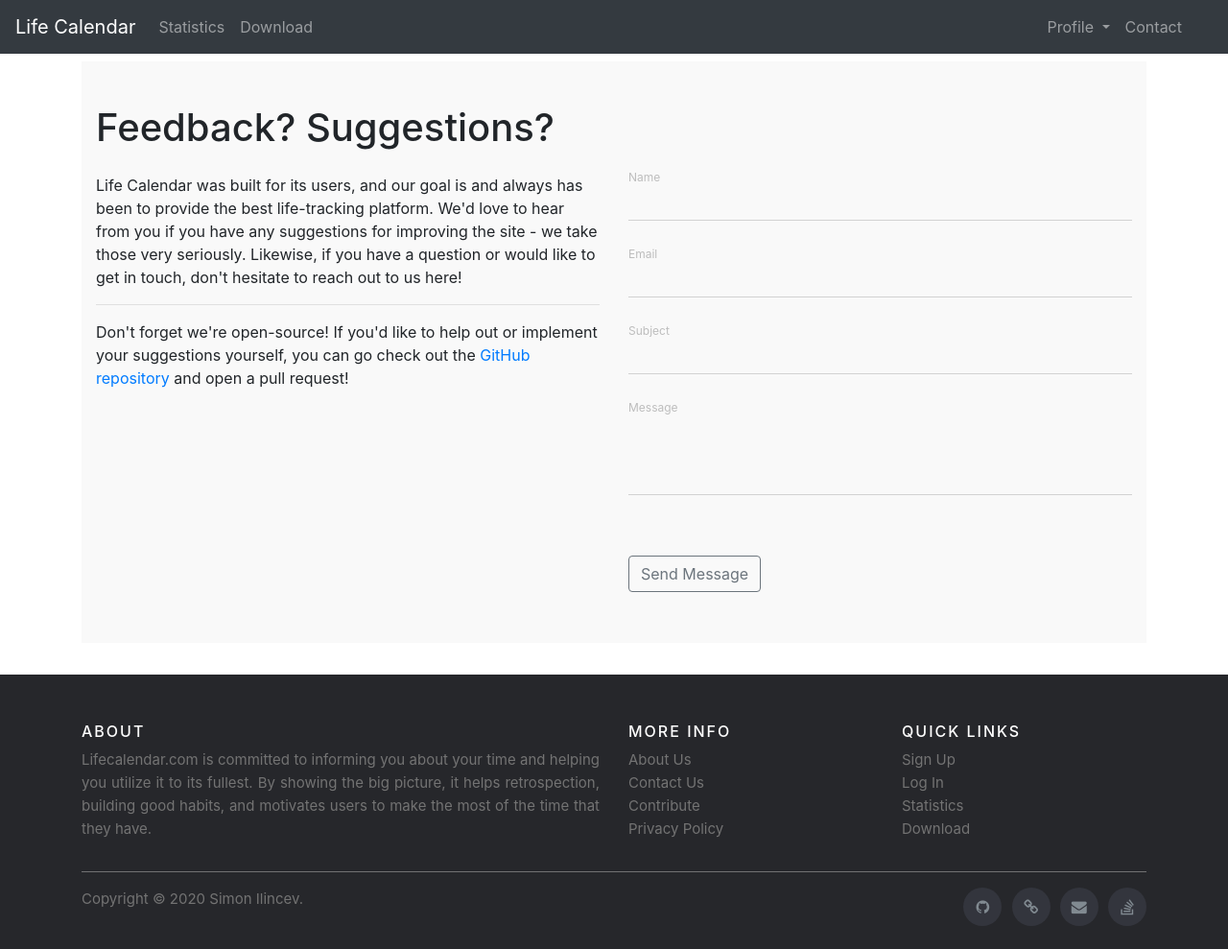
After one commit to Destaq/life-calendar, a Python web app: template templates/jinja/contact.jinja in a window 1280 px wide. The commit adds this page. Shown: the whole page at 96% size. Run offline with Jinja, Linux system fonts and the light colour scheme; the template is opened without the code that fills it, so the values that code supplies are empty; some libraries are stand-ins or nearby versions.

Commit message:
add contact page

```diff
--- a/static/js/checkEmail.js
+++ b/static/js/checkEmail.js
@@ -1,3 +1,7 @@
+import { nothing } from "/static/js/sendEmail.js"
+
+nothing()
+
 const submit_button = document.querySelector("#submit")
 const email = document.querySelector("#email")
 
--- /dev/null
+++ b/static/js/sendEmail.js
@@ -0,0 +1,3 @@
+export function nothing() {
+    console.log("Nothing!")
+}
--- /dev/null
+++ b/static/styles/contact.css
@@ -0,0 +1,533 @@
+@import url("https://fonts.googleapis.com/css?family=Rubik:500,700|Roboto:400,600");
+.section-padding {
+    padding: 45px 0;
+}
+.section-dark {
+    background-color: #f9f9f9;
+    z-index: -2;
+}
+.form-control,
+.form-group .form-control {
+    border: 0;
+    background-image: -webkit-gradient(linear, left top, left bottom, from(#009688), to(#009688)), -webkit-gradient(linear, left top, left bottom, from(#D2D2D2), to(#D2D2D2));
+    background-image: -webkit-linear-gradient(#009688, #009688), -webkit-linear-gradient(#D2D2D2, #D2D2D2);
+    background-image: -o-linear-gradient(#009688, #009688), -o-linear-gradient(#D2D2D2, #D2D2D2);
+    background-image: linear-gradient(#009688, #009688), linear-gradient(#D2D2D2, #D2D2D2);
+    -webkit-background-size: 0 2px, 100% 1px;
+    background-size: 0 2px, 100% 1px;
+    background-repeat: no-repeat;
+    background-position: center bottom, center -webkit-calc(100% - 1px);
+    background-position: center bottom, center calc(100% - 1px);
+    background-color: rgba(0, 0, 0, 0);
+    -webkit-transition: background 0s ease-out;
+    -o-transition: background 0s ease-out;
+    transition: background 0s ease-out;
+    float: none;
+    -webkit-box-shadow: none;
+    box-shadow: none;
+    border-radius: 0
+}
+
+.form-control::-moz-placeholder,
+.form-group .form-control::-moz-placeholder {
+    color: #BDBDBD;
+    font-weight: 400
+}
+
+.form-control:-ms-input-placeholder,
+.form-group .form-control:-ms-input-placeholder {
+    color: #BDBDBD;
+    font-weight: 400
+}
+
+.form-control::-webkit-input-placeholder,
+.form-group .form-control::-webkit-input-placeholder {
+    color: #BDBDBD;
+    font-weight: 400
+}
+
+.form-control[disabled],
+.form-control[readonly],
+.form-group .form-control[disabled],
+.form-group .form-control[readonly],
+fieldset[disabled] .form-control,
+fieldset[disabled] .form-group .form-control {
+    background-color: rgba(0, 0, 0, 0)
+}
+
+.form-control[disabled],
+.form-group .form-control[disabled],
+fieldset[disabled] .form-control,
+fieldset[disabled] .form-group .form-control {
+    background-image: none;
+    border-bottom: 1px dotted #D2D2D2
+}
+
+.form-group {
+    position: relative
+}
+
+.form-group.label-floating label.control-label,
+.form-group.label-placeholder label.control-label,
+.form-group.label-static label.control-label {
+    position: absolute;
+    pointer-events: none;
+    -webkit-transition: .3s ease all;
+    -o-transition: .3s ease all;
+    transition: .3s ease all
+}
+
+.form-group.label-floating label.control-label {
+    will-change: left, top, contents
+}
+
+.form-group.label-placeholder:not(.is-empty) label.control-label {
+    display: none
+}
+
+.form-group .help-block {
+    position: absolute;
+    display: none
+}
+
+.form-group.is-focused .form-control {
+    outline: 0;
+    background-image: -webkit-gradient(linear, left top, left bottom, from(#009688), to(#009688)), -webkit-gradient(linear, left top, left bottom, from(#D2D2D2), to(#D2D2D2));
+    background-image: -webkit-linear-gradient(#009688, #009688), -webkit-linear-gradient(#D2D2D2, #D2D2D2);
+    background-image: -o-linear-gradient(#009688, #009688), -o-linear-gradient(#D2D2D2, #D2D2D2);
+    background-image: linear-gradient(#009688, #009688), linear-gradient(#D2D2D2, #D2D2D2);
+    -webkit-background-size: 100% 2px, 100% 1px;
+    background-size: 100% 2px, 100% 1px;
+    -webkit-box-shadow: none;
+    box-shadow: none;
+    -webkit-transition-duration: .3s;
+    -o-transition-duration: .3s;
+    transition-duration: .3s
+}
+
+.form-group.is-focused .form-control .material-input:after {
+    background-color: #009688
+}
+
+.form-group.is-focused label,
+.form-group.is-focused label.control-label {
+    color: #009688
+}
+
+.form-group.is-focused.label-placeholder label,
+.form-group.is-focused.label-placeholder label.control-label {
+    color: #BDBDBD
+}
+
+.form-group.is-focused .help-block {
+    display: block
+}
+
+.form-group.has-warning .form-control {
+    -webkit-box-shadow: none;
+    box-shadow: none
+}
+
+.form-group.has-warning.is-focused .form-control {
+    background-image: -webkit-gradient(linear, left top, left bottom, from(#ff5722), to(#ff5722)), -webkit-gradient(linear, left top, left bottom, from(#D2D2D2), to(#D2D2D2));
+    background-image: -webkit-linear-gradient(#ff5722, #ff5722), -webkit-linear-gradient(#D2D2D2, #D2D2D2);
+    background-image: -o-linear-gradient(#ff5722, #ff5722), -o-linear-gradient(#D2D2D2, #D2D2D2);
+    background-image: linear-gradient(#ff5722, #ff5722), linear-gradient(#D2D2D2, #D2D2D2)
+}
+
+.form-group.has-warning .help-block,
+.form-group.has-warning label.control-label {
+    color: #ff5722
+}
+
+.form-group.has-error .form-control {
+    -webkit-box-shadow: none;
+    box-shadow: none
+}
+
+.form-group.has-error .help-block,
+.form-group.has-error label.control-label {
+    color: #f44336
+}
+
+.form-group.has-success .form-control {
+    -webkit-box-shadow: none;
+    box-shadow: none
+}
+
+.form-group.has-success.is-focused .form-control {
+    background-image: -webkit-gradient(linear, left top, left bottom, from(#4caf50), to(#4caf50)), -webkit-gradient(linear, left top, left bottom, from(#D2D2D2), to(#D2D2D2));
+    background-image: -webkit-linear-gradient(#4caf50, #4caf50), -webkit-linear-gradient(#D2D2D2, #D2D2D2);
+    background-image: -o-linear-gradient(#4caf50, #4caf50), -o-linear-gradient(#D2D2D2, #D2D2D2);
+    background-image: linear-gradient(#4caf50, #4caf50), linear-gradient(#D2D2D2, #D2D2D2)
+}
+
+.form-group.has-success .help-block,
+.form-group.has-success label.control-label {
+    color: #4caf50
+}
+
+.form-group.has-info .form-control {
+    -webkit-box-shadow: none;
+    box-shadow: none
+}
+
+.form-group.has-info.is-focused .form-control {
+    background-image: -webkit-gradient(linear, left top, left bottom, from(#03a9f4), to(#03a9f4)), -webkit-gradient(linear, left top, left bottom, from(#D2D2D2), to(#D2D2D2));
+    background-image: -webkit-linear-gradient(#03a9f4, #03a9f4), -webkit-linear-gradient(#D2D2D2, #D2D2D2);
+    background-image: -o-linear-gradient(#03a9f4, #03a9f4), -o-linear-gradient(#D2D2D2, #D2D2D2);
+    background-image: linear-gradient(#03a9f4, #03a9f4), linear-gradient(#D2D2D2, #D2D2D2)
+}
+
+.form-group.has-info .help-block,
+.form-group.has-info label.control-label {
+    color: #03a9f4
+}
+
+.form-group textarea {
+    resize: none
+}
+
+.form-group textarea~.form-control-highlight {
+    margin-top: -11px
+}
+
+.form-group select {
+    -webkit-appearance: none;
+    -moz-appearance: none;
+    appearance: none
+}
+
+.form-group select~.material-input:after {
+    display: none
+}
+
+.form-control {
+    margin-bottom: 7px
+}
+
+.form-control::-moz-placeholder {
+    font-size: 16px;
+    line-height: 1.42857143;
+    color: #BDBDBD;
+    font-weight: 400
+}
+
+.form-control:-ms-input-placeholder {
+    font-size: 16px;
+    line-height: 1.42857143;
+    color: #BDBDBD;
+    font-weight: 400
+}
+
+.form-control::-webkit-input-placeholder {
+    font-size: 16px;
+    line-height: 1.42857143;
+    color: #BDBDBD;
+    font-weight: 400
+}
+.checkbox label,
+.radio label,
+label {
+    font-size: 16px;
+    line-height: 1.42857143;
+    color: #BDBDBD;
+    font-weight: 400
+}
+
+label.control-label {
+    font-size: 12px;
+    line-height: 1.07142857;
+    font-weight: 400;
+    margin: 16px 0 0 0
+}
+
+.help-block {
+    margin-top: 0;
+    font-size: 12px
+}
+
+.form-group {
+    padding-bottom: 7px;
+    margin: 28px 0 0 0
+}
+
+.form-group .form-control {
+    margin-bottom: 7px
+}
+
+.form-group .form-control::-moz-placeholder {
+    font-size: 16px;
+    line-height: 1.42857143;
+    color: #BDBDBD;
+    font-weight: 400
+}
+
+.form-group .form-control:-ms-input-placeholder {
+    font-size: 16px;
+    line-height: 1.42857143;
+    color: #BDBDBD;
+    font-weight: 400
+}
+
+.form-group .form-control::-webkit-input-placeholder {
+    font-size: 16px;
+    line-height: 1.42857143;
+    color: #BDBDBD;
+    font-weight: 400
+}
+
+.form-group .checkbox label,
+.form-group .radio label,
+.form-group label {
+    font-size: 16px;
+    line-height: 1.42857143;
+    color: #BDBDBD;
+    font-weight: 400
+}
+
+.form-group label.control-label {
+    font-size: 12px;
+    line-height: 1.07142857;
+    font-weight: 400;
+    margin: 16px 0 0 0
+}
+
+.form-group .help-block {
+    margin-top: 0;
+    font-size: 12px
+}
+
+.form-group.label-floating label.control-label,
+.form-group.label-placeholder label.control-label {
+    top: -7px;
+    font-size: 16px;
+    line-height: 1.42857143
+}
+
+.form-group.label-floating.is-focused label.control-label,
+.form-group.label-floating:not(.is-empty) label.control-label,
+.form-group.label-static label.control-label {
+    top: -30px;
+    left: 0;
+    font-size: 12px;
+    line-height: 1.07142857
+}
+
+.form-group.label-floating input.form-control:-webkit-autofill~label.control-label label.control-label {
+    top: -30px;
+    left: 0;
+    font-size: 12px;
+    line-height: 1.07142857
+}
+
+.form-group.form-group-sm {
+    padding-bottom: 3px;
+    margin: 21px 0 0 0
+}
+
+.form-group.form-group-sm .form-control {
+    margin-bottom: 3px
+}
+
+.form-group.form-group-sm .form-control::-moz-placeholder {
+    font-size: 11px;
+    line-height: 1.5;
+    color: #BDBDBD;
+    font-weight: 400
+}
+
+.form-group.form-group-sm .form-control:-ms-input-placeholder {
+    font-size: 11px;
+    line-height: 1.5;
+    color: #BDBDBD;
+    font-weight: 400
+}
+
+.form-group.form-group-sm .form-control::-webkit-input-placeholder {
+    font-size: 11px;
+    line-height: 1.5;
+    color: #BDBDBD;
+    font-weight: 400
+}
+
+.form-group.form-group-sm .checkbox label,
+.form-group.form-group-sm .radio label,
+.form-group.form-group-sm label {
+    font-size: 11px;
+    line-height: 1.5;
+    color: #BDBDBD;
+    font-weight: 400
+}
+
+.form-group.form-group-sm label.control-label {
+    font-size: 9px;
+    line-height: 1.125;
+    font-weight: 400;
+    margin: 16px 0 0 0
+}
+
+.form-group.form-group-sm .help-block {
+    margin-top: 0;
+    font-size: 9px
+}
+
+.form-group.form-group-sm.label-floating label.control-label,
+.form-group.form-group-sm.label-placeholder label.control-label {
+    top: -11px;
+    font-size: 11px;
+    line-height: 1.5
+}
+
+.form-group.form-group-sm.label-floating.is-focused label.control-label,
+.form-group.form-group-sm.label-floating:not(.is-empty) label.control-label,
+.form-group.form-group-sm.label-static label.control-label {
+    top: -25px;
+    left: 0;
+    font-size: 9px;
+    line-height: 1.125
+}
+
+.form-group.form-group-sm.label-floating input.form-control:-webkit-autofill~label.control-label label.control-label {
+    top: -25px;
+    left: 0;
+    font-size: 9px;
+    line-height: 1.125
+}
+
+.form-group.form-group-lg {
+    padding-bottom: 9px;
+    margin: 30px 0 0 0
+}
+
+.form-group.form-group-lg .form-control {
+    margin-bottom: 9px
+}
+
+.form-group.form-group-lg .form-control::-moz-placeholder {
+    font-size: 18px;
+    line-height: 1.3333333;
+    color: #BDBDBD;
+    font-weight: 400
+}
+
+.form-group.form-group-lg .form-control:-ms-input-placeholder {
+    font-size: 18px;
+    line-height: 1.3333333;
+    color: #BDBDBD;
+    font-weight: 400
+}
+
+.form-group.form-group-lg .form-control::-webkit-input-placeholder {
+    font-size: 18px;
+    line-height: 1.3333333;
+    color: #BDBDBD;
+    font-weight: 400
+}
+
+.form-group.form-group-lg .checkbox label,
+.form-group.form-group-lg .radio label,
+.form-group.form-group-lg label {
+    font-size: 18px;
+    line-height: 1.3333333;
+    color: #BDBDBD;
+    font-weight: 400
+}
+
+.form-group.form-group-lg label.control-label {
+    font-size: 14px;
+    line-height: .99999998;
+    font-weight: 400;
+    margin: 16px 0 0 0
+}
+
+.form-group.form-group-lg .help-block {
+    margin-top: 0;
+    font-size: 14px
+}
+
+.form-group.form-group-lg.label-floating label.control-label,
+.form-group.form-group-lg.label-placeholder label.control-label {
+    top: -5px;
+    font-size: 18px;
+    line-height: 1.3333333
+}
+
+.form-group.form-group-lg.label-floating.is-focused label.control-label,
+.form-group.form-group-lg.label-floating:not(.is-empty) label.control-label,
+.form-group.form-group-lg.label-static label.control-label {
+    top: -32px;
+    left: 0;
+    font-size: 14px;
+    line-height: .99999998
+}
+
+.form-group.form-group-lg.label-floating input.form-control:-webkit-autofill~label.control-label label.control-label {
+    top: -32px;
+    left: 0;
+    font-size: 14px;
+    line-height: .99999998
+}
+
+select.form-control {
+    border: 0;
+    -webkit-box-shadow: none;
+    box-shadow: none;
+    border-radius: 0
+}
+
+.form-group.is-focused select.form-control {
+    -webkit-box-shadow: none;
+    box-shadow: none;
+    border-color: #D2D2D2
+}
+
+.form-group.is-focused select.form-control[multiple],
+select.form-control[multiple] {
+    height: 85px
+}
+
+.input-group-btn .btn {
+    margin: 0 0 7px 0
+}
+
+.form-group.form-group-sm .input-group-btn .btn {
+    margin: 0 0 3px 0
+}
+
+.form-group.form-group-lg .input-group-btn .btn {
+    margin: 0 0 9px 0
+}
+
+.input-group .input-group-btn {
+    padding: 0 12px
+}
+
+.input-group .input-group-addon {
+    border: 0;
+    background: 0 0
+}
+
+.form-group input[type=file] {
+    opacity: 0;
+    position: absolute;
+    top: 0;
+    right: 0;
+    bottom: 0;
+    left: 0;
+    width: 100%;
+    height: 100%;
+    z-index: 100
+}
+.contact-widget-section .single-contact-widget {
+    background: #f9f9f9;
+    padding: 20px 25px;
+    box-shadow: 0 1px 4px rgba(0, 0, 0, 0.26);
+    height: 260px;
+    margin-top: 25px;
+    transition: all 0.3s ease-in-out
+}
+
+.contact-widget-section .single-contact-widget i {
+    font-size: 75px
+}
--- a/templates/base.html
+++ b/templates/base.html
@@ -49,24 +49,21 @@
                     <a class="nav-link" href="/download">Download</a>
                 </li>
             </ul>
-        </div>
-        <div class="navbar-collapse collapse w-100 order-3 dual-collapse2">
             <ul class="navbar-nav ml-auto">
                 <li class="nav-item dropdown">
-                    <!-- TODO: change to username as text -->
                     <a class="nav-link dropdown-toggle" href="#" id="navbarDropdown" role="button"
                         data-toggle="dropdown" aria-haspopup="true" aria-expanded="false">
                         Profile
                     </a>
                     <div class="dropdown-menu" aria-labelledby="navbarDropdown">
-                        <a class="dropdown-item" href="#">Profile</a>
+                        <a class="dropdown-item mr-4" href="#">Profile</a>
                         <a class="dropdown-item" href="#">Settings</a>
                         <div class="dropdown-divider"></div>
                         <a class="dropdown-item" href="#">Logout</a>
                     </div>
                 </li>
-                <li class="nav-item">
-                    <a class="nav-link" href="#">About</a>
+                <li class="nav-item mr-4">
+                    <a class="nav-link" href="/contact" id="modifyOnLogIn">Contact</a>
                 </li>
             </ul>
         </div>
@@ -83,8 +80,8 @@
             <div class="row">
                 <div class="col-sm-12 col-md-6">
                     <h6>About</h6>
-                    <p class="text-justify">Lifecalendar.com is committed to informing about their time and helping them
-                        utilize it to their fullest. By showing the big picture, it helps retrospection, building good
+                    <p class="text-justify">Lifecalendar.com is committed to informing you about your time and helping you
+                        utilize it to its fullest. By showing the big picture, it helps retrospection, building good
                         habits, and motivates users to
                         make the most of the time that they have.
                 </div>
@@ -134,5 +131,4 @@
         </div>
     </footer>
 </body>
-
 </html>
--- /dev/null
+++ b/templates/jinja/contact.jinja
@@ -0,0 +1,59 @@
+{% extends "base.html" %}
+{% block content %}
+<link rel="stylesheet" href="/static/styles/contact.css">
+    <section class="Material-contact-section section-padding section-dark">
+      <div class="container">
+          <div class="row">
+              <!-- Section Title -->
+              <div class="col-md-12 wow animated fadeInLeft" data-wow-delay=".2s">
+                  <h1 class="section-title">Feedback? Suggestions?</h1>
+              </div>
+          </div>
+          <div class="row">
+              <!-- Section Title -->
+              <div class="col-md-6 mt-3">
+                <p>Life Calendar was built for its users, and our goal is and always has been to provide the best life-tracking platform. We'd love to hear from you if you have any suggestions for improving the site - we take those very seriously. Likewise, if you have a question or would like to get in touch, don't hesitate to reach out to us here!</p>
+                <hr>
+                <p>Don't forget we're open-source! If you'd like to help out or implement your suggestions yourself, you can go check out the <a href="https://github.com/Destaq/life-calendar">GitHub repository</a> and open a pull request!</p>
+              </div>
+              <!-- contact form -->
+              <div class="col-md-6">
+                  <form role="form" method="post" id="contactForm" name="contact-form">
+                      <!-- Name -->
+                      <div class="form-group label-floating">
+                        <label class="control-label" for="name">Name</label>
+                        <input class="form-control" id="name" type="text" name="name" required data-error="Please enter your name">
+                        <div class="help-block with-errors"></div>
+                      </div>
+                      <!-- email -->
+                      <div class="form-group label-floating">
+                        <label class="control-label" for="email">Email</label>
+                        <input class="form-control within-contact" id="email" type="email" name="email" required data-error="Please enter your Email">
+                        <div class="help-block with-errors"></div>
+                      </div>
+                      <!-- Subject -->
+                      <div class="form-group label-floating">
+                        <label class="control-label">Subject</label>
+                        <input class="form-control" id="msg_subject" type="text" name="subject" required data-error="Please enter your message subject">
+                        <div class="help-block with-errors"></div>
+                      </div>
+                      <!-- Message -->
+                      <div class="form-group label-floating">
+                          <label for="message" class="control-label">Message</label>
+                          <textarea class="form-control" rows="3" id="message" name="message" required data-error="Write your message"></textarea>
+                          <div class="help-block with-errors"></div>
+                      </div>
+                      <!-- Form Submit -->
+                      <div class="form-submit mt-5">
+                          <button class="btn btn-outline-secondary" type="submit" id="submit">Send Message</button>
+                          <div id="msgSubmit" class="h3 text-center hidden"></div>
+                          <div class="clearfix"></div>
+                      </div>
+                  </form>
+              </div>
+          </div>
+      </div>
+    </section>
+    <script type="module" src="/static/js/sendEmail.js"></script>
+    <script type="module" src="/static/js/checkEmail.js"></script>
+{% endblock content %}
--- a/templates/jinja/signup.jinja
+++ b/templates/jinja/signup.jinja
@@ -1,6 +1,6 @@
 {% extends "base.html" %}
 {% block content %}
-{#  Login/Signup Page - Jinja #}
+{#  Signup Page - Jinja #}
 <body>
     <center><h2>Sign Up</h2></center>
     <p>Welcome to Life Calendar, we're glad you're here! This website was born out of the necessity to have a highly-customizable, free, and cross-platform solution to viewing one's life at a glance. We believe in <em>showing</em>, not <em>telling</em>, to adopt a writing mantra - and so built this application to <em>show</em> users across the globe how they are using their time, what progress they've made in their life, and what they can strive to achieve.</p>
@@ -24,6 +24,6 @@
     <div class="form-group">
         {{ form.submit(class_="form-control", style="background-color: #cccccc") }}
     </div>
-    <script src="/static/js/checkEmail.js"></script>
+    <script type="module" src="/static/js/checkEmail.js"></script>
 </body>
 {% endblock content %}
--- /dev/null
+++ b/templates/jinja/thanks.jinja
@@ -0,0 +1,6 @@
+{% extends "base.html" %}
+{% block content %}
+<h1>Successfully sent email!</h1>
+<p>{{ request.args.get('name') }}, thanks for reaching out! We've received your emai and will try to respond within a few days.</h1>
+<center><img src="https://media3.giphy.com/media/3otPoOxyDTXjzpMbIY/200.gif" class="" width="700" height="400" alt="thank you gif"></center>
+{% endblock content %}
```
Also changed, not shown: init.py (+12 -4 lines), templates/jinja/login.jinja (added, +22 -0 lines), views/apiviews.py (+15 -1 lines), views/pageviews.py (+32 -1 lines).
